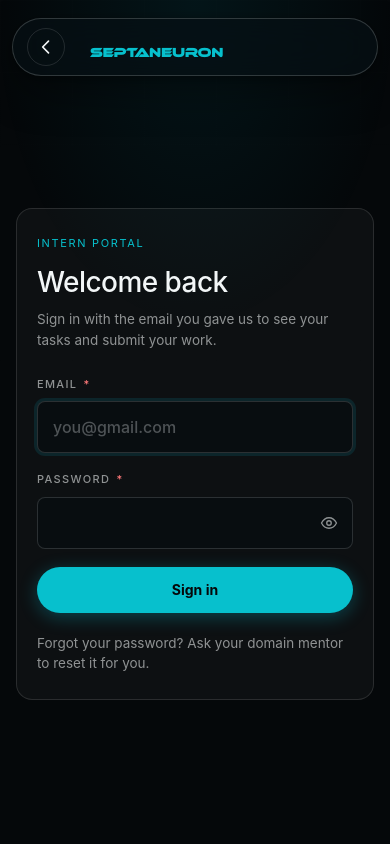
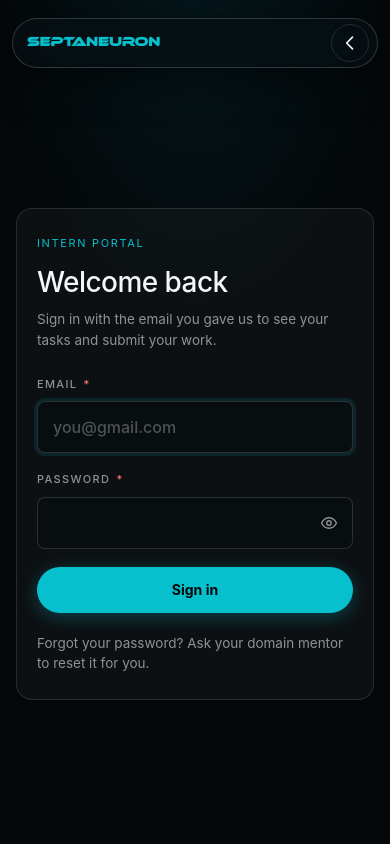
Before and after one commit to muhammadsouman7/Septaneuron-LMS, a Flask app: page /portal/login?next=/portal/admin in a window 390 px wide. Run offline with Flask 3, Linux system fonts and the light colour scheme.

Commit message:
fix back icon in portal navbar

```diff
--- a/static/assets/css/lms.css
+++ b/static/assets/css/lms.css
@@ -34,6 +34,17 @@ body.lms {
 
 .sn-nav__name {
     color: var(--lms-cyan);
+}
+
+.sn-nav--portal .sn-nav__name {
+    padding-top: 0;
+    margin-left: 0;
+}
+
+@media (max-width: 720px) {
+    .sn-nav--portal .sn-nav__brand {
+        margin-top: 0;
+    }
 }
 
 
@@ -79,7 +90,7 @@ a.lms-task {
     flex: none;
     width: 38px;
     height: 38px;
-    margin-right: 10px;
+    margin-left: auto;
     border: 1px solid var(--lms-line);
     border-radius: 999px;
     color: var(--lms-ink);
--- a/templates/lms/base.html
+++ b/templates/lms/base.html
@@ -17,15 +17,14 @@
     <div class="lms-ambient" aria-hidden="true"></div>
 
     <header class="sn-nav sn-nav--portal" id="snNav">
+        <a class="sn-nav__brand" href="{{ url_for('lms.home') }}">
+            <span class="sn-nav__name">Septaneuron</span><span class="sn-nav__tag">Interns</span>
+        </a>
         {% if not user %}
         <a class="lms-back" href="{{ url_for('home') }}" aria-label="Back to website">
             <svg viewBox="0 0 24 24" aria-hidden="true"><path d="M15 5l-7 7 7 7"/></svg>
         </a>
-        {% endif %}
-        <a class="sn-nav__brand" href="{{ url_for('lms.home') }}">
-            <span class="sn-nav__name">Septaneuron</span><span class="sn-nav__tag">Interns</span>
-        </a>
-        {% if user %}
+        {% endif %} {% if user %}
         <nav class="sn-dock" aria-label="Portal">
             {% if user.role == 'intern' %}
             <a class="sn-dock__item {{ 'is-active' if ep in ('lms.dashboard', 'lms.task_view') }}" href="{{ url_for('lms.dashboard') }}"><span class="sn-dock__icon-slot"><svg viewBox="0 0 24 24"><rect x="3.5" y="3.5" width="7" height="7" rx="1.5"/><rect x="13.5" y="3.5" width="7" height="7" rx="1.5"/><rect x="3.5" y="13.5" width="7" height="7" rx="1.5"/><rect x="13.5" y="13.5" width="7" height="7" rx="1.5"/></svg></span><span class="sn-dock__label">Dashboard</span></a>            {% else %}
```
